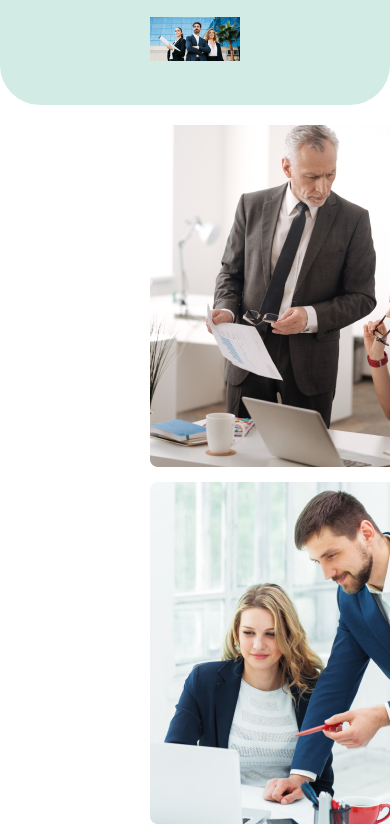
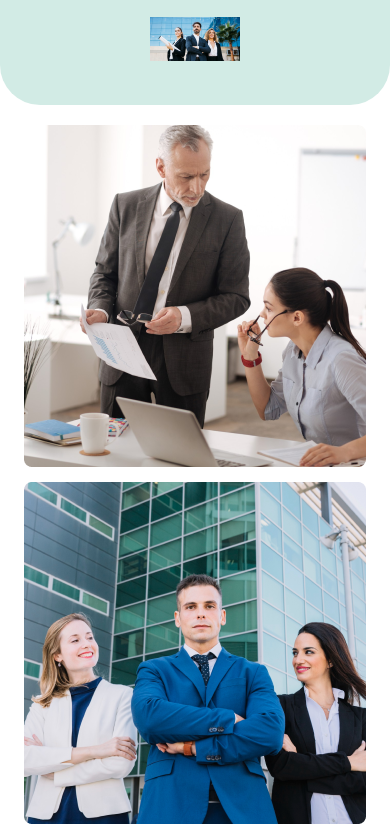
Before and after one commit to paulpollob/g3-architect-by-pollob, a plain HTML site: page index.html in a window 390 px wide. Shown: the part 987-1813 px from the top of the page. Drawn offline with Linux system fonts and the light colour scheme.

Commit message:
features responsive updated

```diff
--- a/styles.css
+++ b/styles.css
@@ -57,8 +57,7 @@ body{
 
 .features{
     padding: 20px 150px 50px 150px;
-    display: grid;
-    grid-template-columns: repeat(2, 1fr);
+    display: flex;
 }
 .featuresdet{
     display: flex;
@@ -200,10 +199,27 @@ footer{
 }
 
 @media only screen and (max-width: 767px) {
+    .heeader{
+        padding: 20px 0px 20px 0px;
+    }
     .navbar{
         flex-direction: column;
     }
     .item{
         flex-direction: column;
     }
+    .featuresimg{
+        text-align: center;
+        grid-template-columns: repeat(1, 1fr);
+    }
+    .features{
+        flex-direction: column;
+        padding: 20px 0px 50px 0px;
+        justify-content: center;
+        align-items: center;
+    }
+    .featuresdet{
+        align-items: center;
+        text-align: center;
+    }
 }
```
